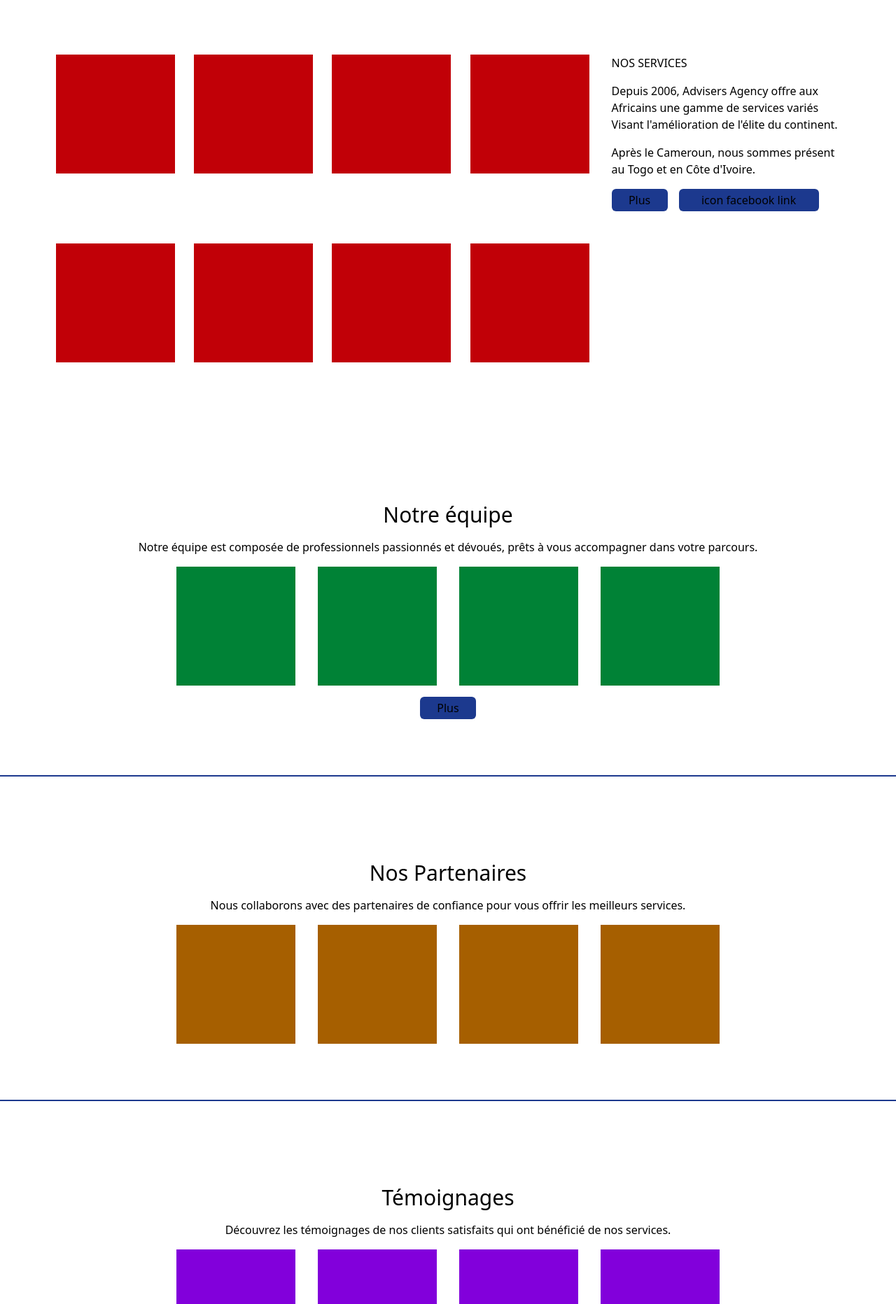
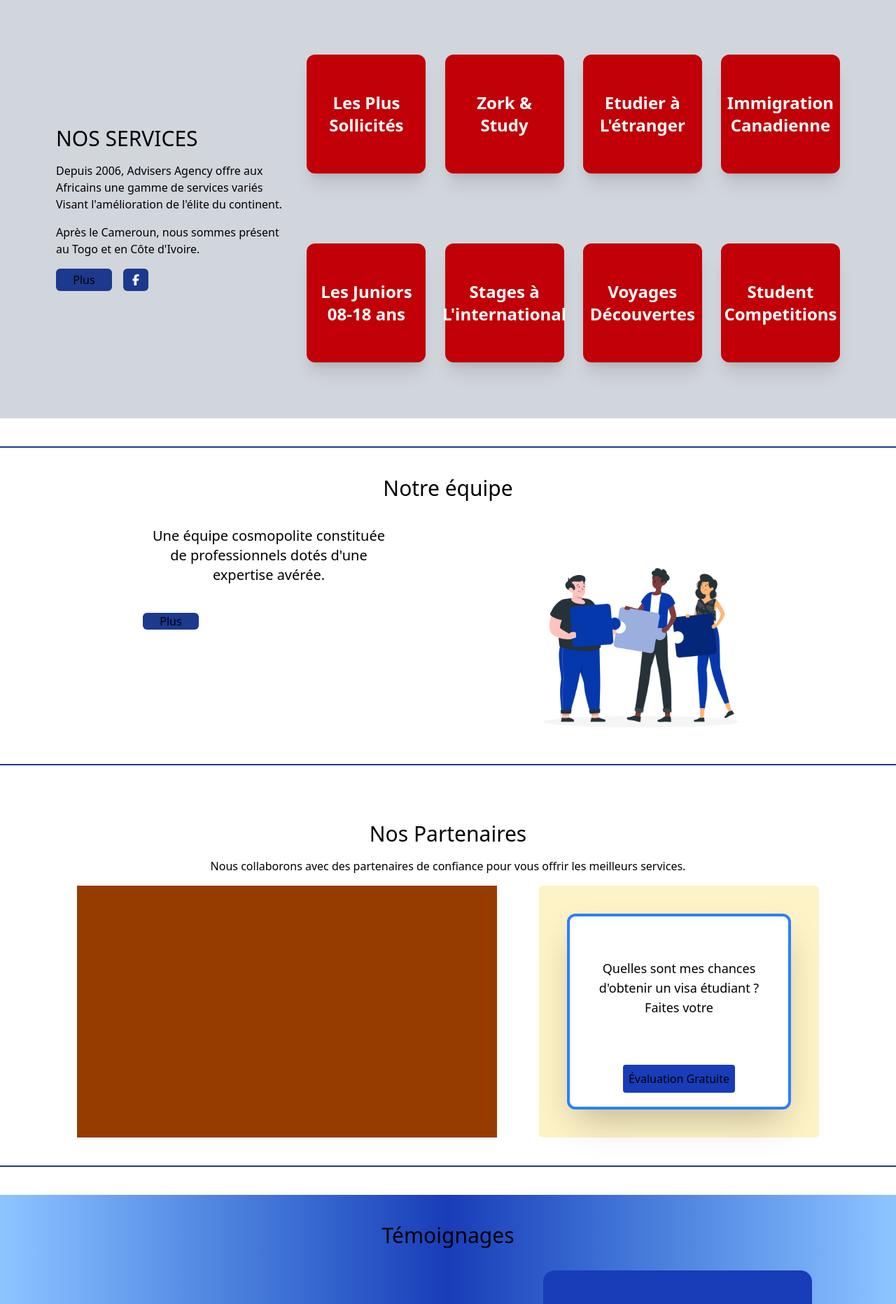
Before and after one commit to Zanguedimitri/advisers-agency, a React (Vite) app: page /home in a window 1280 px wide. Shown: the part 898-2762 px from the top of the page at 70% size. Built offline with nearby package versions, Linux system fonts and the light colour scheme.

Commit message:
feat:travaille sur le home

```diff
--- a/src/Pages/home.jsx
+++ b/src/Pages/home.jsx
@@ -4,6 +4,9 @@ import first from "../assets/first_home.avif";
 import second from "../assets/second_home.avif";
 import book from "../assets/book_home.avif";
 import chimi from "../assets/chimi_home.avif";
+import team from "../assets/Team work.png";
+import exams from "../assets/Exams-rafiki.png";
+import { useEffect, useRef } from "react";
 
 const imagesList = [first, second, book, chimi];
 
@@ -13,19 +16,9 @@ export function Home() {
     <div className="z-10">
       <Caroussel images={imagesList} />
       {/* section services */}
-      <section className="flex flex-row gap-x-8 p-20">
-        <div className="flex flex-wrap  justify-between gap-w-4 gap-y-25 w-[70%] ">
-          <div className="h-[170px] w-[170px] bg-red-700"></div>
-          <div className="h-[170px] w-[170px] bg-red-700"></div>
-          <div className="h-[170px] w-[170px] bg-red-700"></div>
-          <div className="h-[170px] w-[170px] bg-red-700"></div>
-          <div className="h-[170px] w-[170px] bg-red-700"></div>
-          <div className="h-[170px] w-[170px] bg-red-700"></div>
-          <div className="h-[170px] w-[170px] bg-red-700"></div>
-          <div className="h-[170px] w-[170px] bg-red-700"></div>
-        </div>
-        <div className="w-[30%] flex flex-col justify-start items-start gap-y-4">
-          <h1>NOS SERVICES</h1>
+      <section className="flex flex-col items-center md:flex-row gap-x-8 pt-20 p-5 md:p-20 bg-gray-300  gap-y-10">
+        <div className="w-8/10 md:w-3/10 flex flex-col justify-start items-center md:items-start  gap-y-4">
+          <h1 className="text-3xl ">NOS SERVICES</h1>
           <p>
             Depuis 2006, Advisers Agency offre aux Africains une gamme de
             services variés Visant l'amélioration de l'élite du continent.
@@ -38,55 +31,125 @@ export function Home() {
             <button className="bg-blue-900 rounded-md px-2 h-8 w-20">
               Plus
             </button>
-            <button className="bg-blue-900 rounded-md px-2 h-8 w-50">
-              icon facebook link
+            <button className="bg-blue-900 rounded-md px-2 h-8">
+              <i class="fa-brands fa-facebook-f text-white"></i>
             </button>
+          </div>
+        </div>
+        <div className="flex flex-wrap justify-center  md:justify-between gap-x-4 gap-y-10 md:gap-y-25 md:w-7/10 text-center">
+          <div className="h-42.5 w-42.5 bg-red-700  rounded-xl flex flex-col justify-center items-center p-4 text-2xl font-semibold text-white hover:text-blue-600 shadow-xl hover:shadow-2xl transition-all duration-300">
+            Les Plus Sollicités
+          </div>
+          <div className="h-42.5 w-42.5 bg-red-700  rounded-xl flex flex-col justify-center items-center p-4 text-2xl font-semibold text-white hover:text-blue-600 shadow-xl hover:shadow-2xl transition-all duration-300">
+            Zork & Study
+          </div>
+          <div className="h-42.5 w-42.5 bg-red-700  rounded-xl flex flex-col justify-center items-center p-4 text-2xl font-semibold text-white hover:text-blue-600 shadow-xl hover:shadow-2xl transition-all duration-300">
+            Etudier à L'étranger
+          </div>
+          <div className="h-42.5 w-42.5 bg-red-700  rounded-xl flex flex-col justify-center items-center p-4 text-2xl font-semibold text-white hover:text-blue-600 shadow-xl hover:shadow-2xl transition-all duration-300">
+            Immigration Canadienne
+          </div>
+          <div className="h-42.5 w-42.5 bg-red-700  rounded-xl flex flex-col justify-center items-center p-4 text-2xl font-semibold text-white hover:text-blue-600 shadow-xl hover:shadow-2xl transition-all duration-300">
+            Les Juniors 08-18 ans
+          </div>
+          <div className="h-42.5 w-42.5 bg-red-700  rounded-xl flex flex-col justify-center items-center p-4 text-2xl font-semibold text-white hover:text-blue-600 shadow-xl hover:shadow-2xl transition-all duration-300">
+            Stages à L'international{" "}
+          </div>
+          <div className="h-42.5 w-42.5 bg-red-700  rounded-xl flex flex-col justify-center items-center p-4 text-2xl font-semibold text-white hover:text-blue-600 shadow-xl hover:shadow-2xl transition-all duration-300">
+            Voyages Découvertes
+          </div>
+          <div className="h-42.5 w-42.5 bg-red-700  rounded-xl flex flex-col justify-center items-center p-4 text-2xl font-semibold text-white hover:text-blue-600 shadow-xl hover:shadow-2xl transition-all duration-300">
+            Student Competitions
           </div>
         </div>
       </section>
       {/* section equipes */}
-      <section className="flex flex-col justify-center items-center gap-y-4 p-20 border-b-2 border-blue-900 my-10 ">
+      <section className="flex flex-col justify-center items-center gap-y-4 pt-10 border-b-2 border-t-2 border-blue-900 my-10 ">
         <h1 className="text-3xl">Notre équipe</h1>
-        <p>
-          Notre équipe est composée de professionnels passionnés et dévoués,
-          prêts à vous accompagner dans votre parcours.
-        </p>
-        <div className="flex flex-wrap justify-center gap-x-8 gap-y-4">
-          <div className="h-[170px] w-[170px] bg-green-700"></div>
-          <div className="h-[170px] w-[170px] bg-green-700"></div>
-          <div className="h-[170px] w-[170px] bg-green-700"></div>
-          <div className="h-[170px] w-[170px] bg-green-700"></div>
+        {/* <p>
+          Une équipe cosmopolite constituée de professionnels dotés d'une
+          expertise avérée.
+        </p> */}
+        <div className="flex  flex-row justify-start gap-x-38 gap-y-4">
+          <div className="h-10 w-100 flex flex-col gap-y-10 p-5">
+            <p className="text-xl text-center">
+              Une équipe cosmopolite constituée de professionnels dotés d'une
+              expertise avérée.{" "}
+            </p>
+            <button className="bg-blue-900 rounded-md px-2 h-8 w-20">
+              Plus
+            </button>
+          </div>
+          {/* <div className="h-140 w-100"> */}
+          <img src={`${team}`} className="h-90 w-90 p-0 m-0 bg-top" alt="" />
+          {/* </div> */}
         </div>
-
-        <button className="bg-blue-900 rounded-md px-2 h-8 w-20">Plus</button>
       </section>
       {/* section NOS PARTENAIRES */}
-      <section className="flex flex-col justify-center items-center gap-y-4 p-20 border-b-2 border-blue-900 my-10">
+      <section className="flex flex-col justify-center items-center gap-y-4 p-10 border-b-2 border-blue-900 my-5">
         <h1 className="text-3xl">Nos Partenaires</h1>
         <p>
           Nous collaborons avec des partenaires de confiance pour vous offrir
           les meilleurs services.
         </p>
-        <div className="flex flex-wrap justify-center gap-x-8 gap-y-4">
-          <div className="h-[170px] w-[170px] bg-yellow-700"></div>
-          <div className="h-[170px] w-[170px] bg-yellow-700"></div>
-          <div className="h-[170px] w-[170px] bg-yellow-700"></div>
-          <div className="h-[170px] w-[170px] bg-yellow-700"></div>
+        <div className="flex flex-wrap justify-center gap-x-15 gap-y-4">
+          <div className="h-90 w-150 bg-amber-800"></div>
+          <div className="h-90 w-100 bg-amber-100 rounded-md flex flex-col justify-center items-center">
+            <div className="flex flex-col rounded-xl gap-7 justify-center bg-white  border-blue-500 hover:border-blue-700 border-4 items-center h-70 w-80 shadow-2xl hover:shadow-2xl/30">
+              {/* <img src={`${exams}`} alt="" className="w-20 h-20" /> */}
+              <p className="text-center text-lg p-10 ">
+                {" "}
+                Quelles sont mes chances d'obtenir un visa étudiant ? Faites
+                votre
+              </p>
+              <button className="hover:bg-blue-600 h-10 rounded px-2 cursor-pointer bg-[url()]  bg-blue-800">
+                <a href="#">Évaluation Gratuite</a>
+              </button>
+            </div>
+          </div>
         </div>
       </section>
 
       {/* section TÉMOIGNAGES */}
-      <section className="flex flex-col justify-center items-center gap-y-4 p-20 border-b-2 border-blue-900 my-10">
+      <section className="flex flex-col justify-center items-center gap-y-8 p-10 border-b-2 bg-gradient-to-r from-blue-300 via-blue-800 to-blue-300 border-blue-900 my-10">
         <h1 className="text-3xl">Témoignages</h1>
-        <p>
-          Découvrez les témoignages de nos clients satisfaits qui ont bénéficié
-          de nos services.
-        </p>
-        <div className="flex flex-wrap justify-center gap-x-8 gap-y-4">
-          <div className="h-[170px] w-[170px] bg-purple-700"></div>
-          <div className="h-[170px] w-[170px] bg-purple-700"></div>
-          <div className="h-[170px] w-[170px] bg-purple-700"></div>
-          <div className="h-[170px] w-[170px] bg-purple-700"></div>
+
+        <div className="flex flex-row  items-start gap-x-10 gap-y-4 w-full px-30">
+          <div className="h-[400px]  w-[60%]  flex justify-center items-center  ">
+            <HorizontalList />
+          </div>
+          <div className="h-96 w-[40%] bg-blue-800 rounded-2xl">
+            <form className="flex flex-col justify-center items-center gap-y-4 p-10">
+              <h1 className="text-xl text-white font-bold p-4 text-center">
+                Recevez nos offres de bourses et stage{" "}
+                <span className="text-base">
+                  Afrique, Europe, Amérique, Asie
+                </span>
+              </h1>
+              <div className="pr-10  flex flex-col justify-between items-center gap-y-2">
+                <input type="text" placeholder="Nom" className="bg-white" />
+                <input type="email" placeholder="Email" className="bg-white" />
+              </div>
+
+              <div className=" flex flex-row justify-end pl-10 items-center gap-x-2">
+                {/* indicatif */}
+                <select className="w-16 border-[2px] border-black h-10 rounded-md ">
+                  <option value="+237">+237</option>
+                  <option value="+228">+228</option>
+                  <option value="+225">+225</option>
+                  <option value="+33">+33</option>
+                </select>
+                <input
+                  type="text"
+                  placeholder="Téléphone"
+                  className="bg-white"
+                />
+              </div>
+              <button className="bg-green-700 hover:bg-green-600 rounded-md px-2 h-8 w-full mt-4 cursor-pointer">
+                S'abonner maintenant
+              </button>
+            </form>
+          </div>
         </div>
       </section>
       {/* section DERNIERS ARTICLES DU BLOG */}
@@ -108,3 +171,80 @@ export function Home() {
 }
 
 export default Home;
+
+// import { useRef, useEffect } from "react";
+
+export function HorizontalList() {
+  const items = [
+    {
+      id: 1,
+      post: "Advisers Agency has  a game-changer for my academic journey. Their support in finding the right university was invaluable.",
+      author: "John Doe",
+      date: "15-Feb-2023",
+    },
+    {
+      id: 2,
+      post: "Advisers Agency has been a game-changer for my academic journey. Their support in finding the right university was invaluable.",
+      author: "John Doe",
+      date: "15-Feb-2023",
+    },
+    {
+      id: 3,
+      post: "Advisers Agency has been a game-changer for my academic journey. Their support in finding the right university was invaluable.",
+      author: "John Doe",
+      date: "15-Feb-2023",
+    },
+    {
+      id: 4,
+      post: "Advisers Agency has been a game-changer for my academic journey. Their support in finding the right university was invaluable.",
+      author: "John Doe",
+      date: "15-Feb-2023",
+    },
+    {
+      id: 5,
+      post: "Advisers Agency has been a game-changer for my academic journey. Their support in finding the right university was invaluable.",
+      author: "John Doe",
+      date: "15-Feb-2023",
+    },
+    {
+      id: 6,
+      post: "Advisers Agency has been a game-changer for my academic journey. Their support in finding the right university was invaluable.",
+      author: "John Doe",
+      date: "15-Feb-2023",
+    },
+  ];
+
+  const containerRef = useRef(null);
+
+  useEffect(() => {
+    const scroll = () => {
+      if (containerRef.current) {
+        containerRef.current.scrollLeft += 1;
+        if (
+          containerRef.current.scrollLeft >=
+          containerRef.current.scrollWidth - containerRef.current.clientWidth
+        ) {
+          containerRef.current.scrollLeft = 0;
+        }
+      }
+    };
+
+    const interval = setInterval(scroll, 20); // vitesse
+    return () => clearInterval(interval);
+  }, []);
+
+  return (
+    <div ref={containerRef} className="w-full overflow-x-hidden flex space-x-4">
+      {items.map((item) => (
+        <div
+          key={item.id}
+          className="min-w-[250px] max-w-[300px] h-[300px] bg-white rounded-2xl p-4 shadow-xl/30 m-4 flex-shrink-0"
+        >
+          <p className="font-bold">{item.author}</p>
+          <p className="text-gray-500 text-sm">{item.date}</p>
+          <p className="mt-2 text-gray-700">{item.post}</p>
+        </div>
+      ))}
+    </div>
+  );
+}
--- a/src/components/caroussel.tsx
+++ b/src/components/caroussel.tsx
@@ -1,6 +1,6 @@
 import { useEffect, useState } from "react";
 // import divNavBar from "./divNavBar";
-import DivNavBar from "./divNavBar";
+import DivNavBar from "./DivNavBar";
 type CarousselProps = {
   images: string[];
 };
```
Also changed, not shown: src/Pages/Services/WorkStudy.jsx (+11 -8 lines), src/assets/Exams-rafiki.png (added), src/assets/Team work.png (added).
